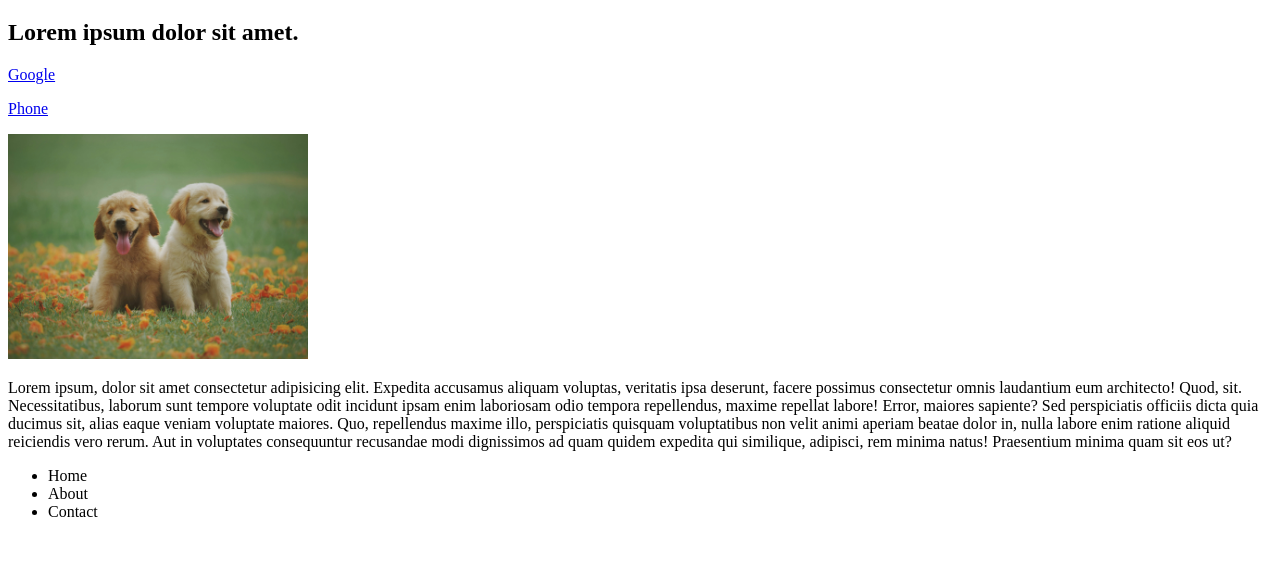
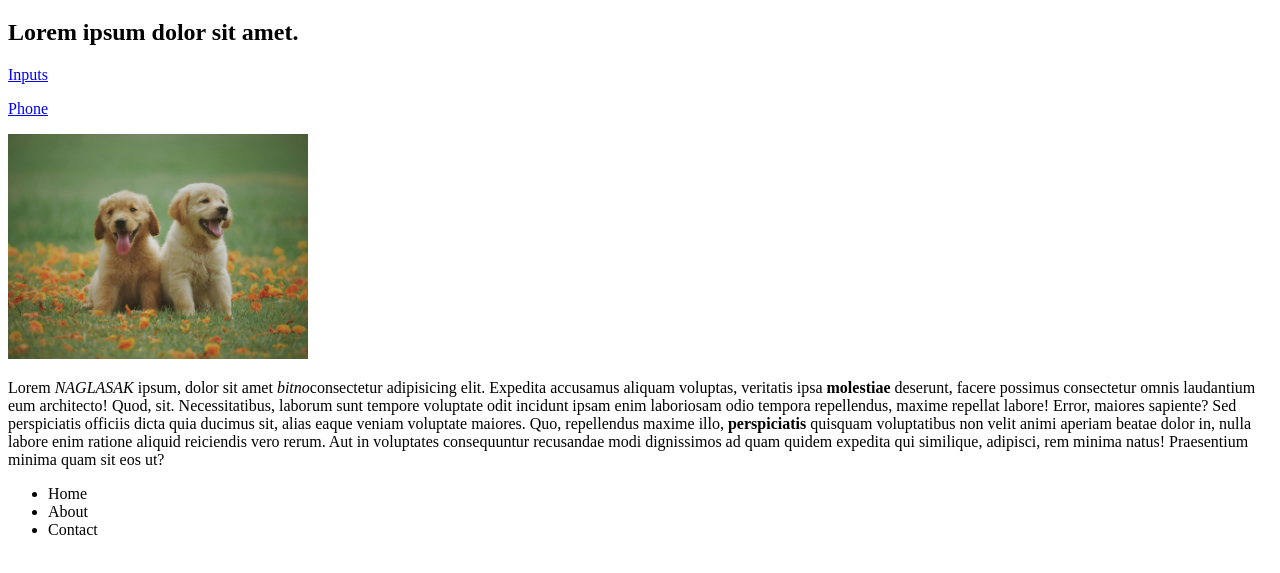
Before and after one commit to AleksandarStanisic021/dev1, a plain HTML site: page index.html in a window 1280 px wide. Shown: the part 61-634 px from the top of the page. Drawn offline with Linux system fonts and the light colour scheme.

Commit message:
Update index.html links and add inputs.html page

```diff
--- a/index.html
+++ b/index.html
@@ -12,7 +12,7 @@
   <H1>Hello, World!</H1>
   <H2>Lorem ipsum dolor sit amet.</H2>
   <p>
-    <a href="https:/google.com">Google</a>
+    <a href="inputs.html">Inputs</a>
   </p>
   <p>
     <a href="tel:+846431">Phone</a>
@@ -22,11 +22,14 @@
     <img src="./images/dog.jpg.jpg" width="300" alt="slika">
   </div>
 
-  <p>Lorem ipsum, dolor sit amet consectetur adipisicing elit. Expedita accusamus aliquam voluptas, veritatis ipsa
+  <p>Lorem <EM>NAGLASAK</EM> ipsum, dolor sit amet <em>bitno</em>consectetur adipisicing elit. Expedita accusamus
+    aliquam voluptas,
+    veritatis ipsa <strong>molestiae</strong>
     deserunt, facere possimus consectetur omnis laudantium eum architecto! Quod, sit. Necessitatibus, laborum sunt
     tempore voluptate odit incidunt ipsam enim laboriosam odio tempora repellendus, maxime repellat labore! Error,
     maiores sapiente? Sed perspiciatis officiis dicta quia ducimus sit, alias eaque veniam voluptate maiores. Quo,
-    repellendus maxime illo, perspiciatis quisquam voluptatibus non velit animi aperiam beatae dolor in, nulla labore
+    repellendus maxime illo, <strong>perspiciatis</strong> quisquam voluptatibus non velit animi aperiam beatae dolor
+    in, nulla labore
     enim ratione aliquid reiciendis vero rerum. Aut in voluptates consequuntur recusandae modi dignissimos ad quam
     quidem expedita qui similique, adipisci, rem minima natus! Praesentium minima quam sit eos ut?</p>
 
```
Also changed, not shown: inputs.html (added, +15 -0 lines).
